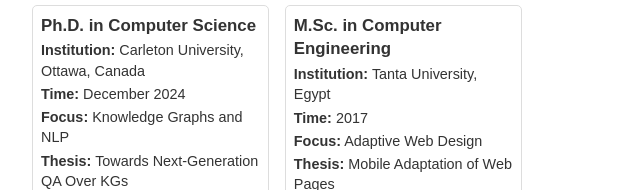
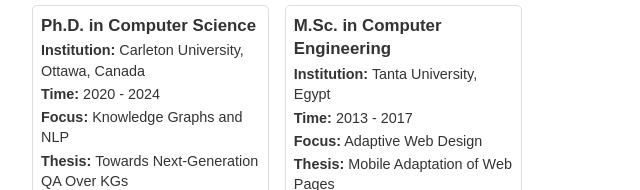
Before and after one commit to aorogat/aorogat.github.io, a plain HTML site: page index.html in a window 1280 px wide. Shown: the part 950-1140 px from the top of the page, 220-860 px from the left. Drawn offline with nearby package versions, Linux system fonts and the light colour scheme.

Commit message:
Update index.html

```diff
--- a/index.html
+++ b/index.html
@@ -435,7 +435,7 @@
                 <div class="education-entry">
                     <h3>Ph.D. in Computer Science</h3>
                     <p><strong>Institution:</strong> Carleton University, Ottawa, Canada</p>
-                    <p><strong>Time:</strong> December 2024</p>
+                    <p><strong>Time:</strong> 2020 - 2024</p>
                     <p><strong>Focus:</strong> Knowledge Graphs and NLP</p>
                     <p><strong>Thesis:</strong> Towards Next-Generation QA Over KGs</p>
                     <p><strong>Achievements:</strong> Published in top-tier conferences, developed benchmarking tools.
@@ -445,7 +445,7 @@
                 <div class="education-entry">
                     <h3>M.Sc. in Computer Engineering</h3>
                     <p><strong>Institution:</strong> Tanta University, Egypt</p>
-                    <p><strong>Time:</strong> 2017</p>
+                    <p><strong>Time:</strong> 2013 - 2017</p>
                     <p><strong>Focus:</strong> Adaptive Web Design</p>
                     <p><strong>Thesis:</strong> Mobile Adaptation of Web Pages</p>
                     <p><strong>Projects:</strong> Web segmentation, mobile-friendly adaptations.</p>
```
